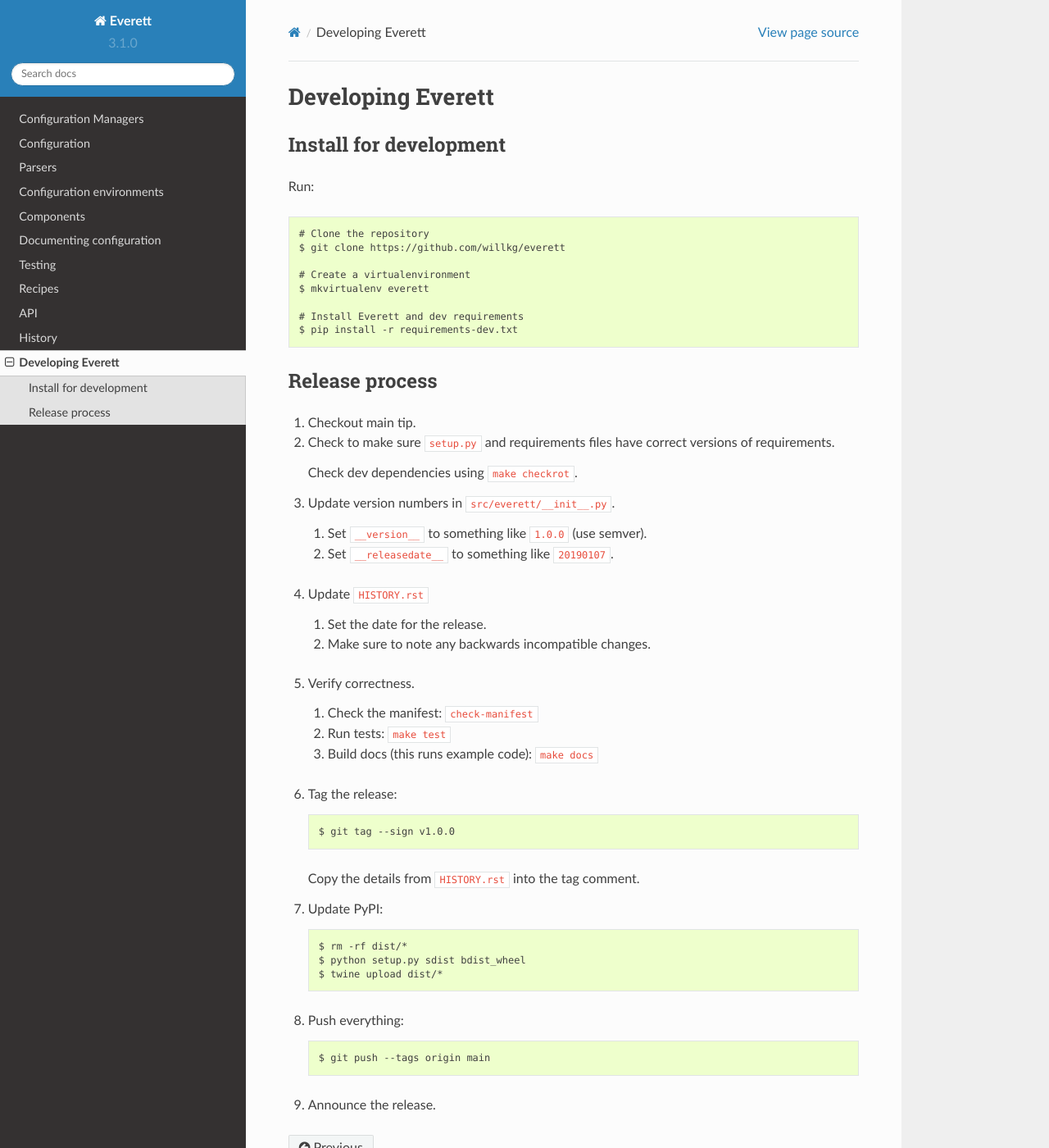
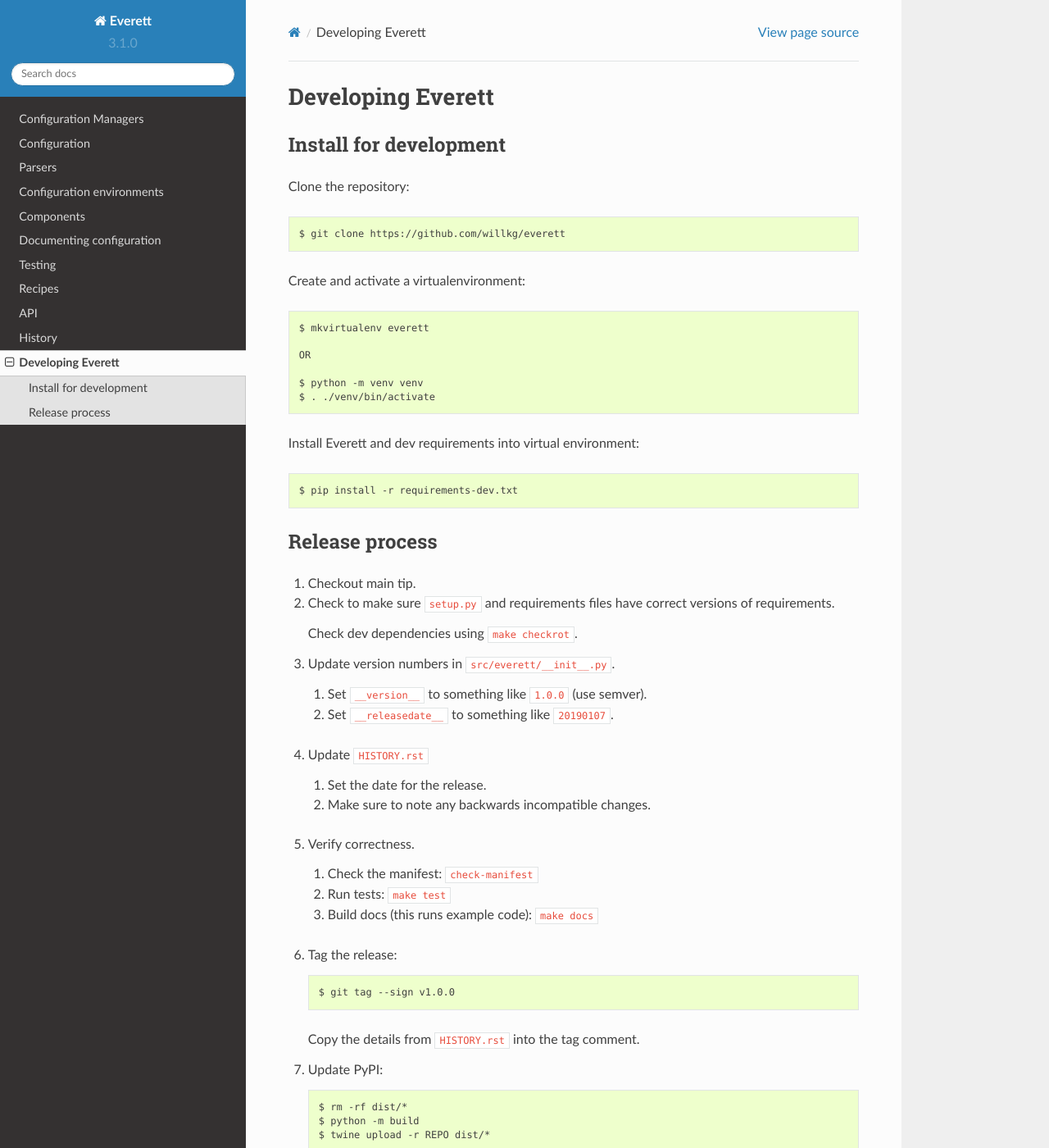
Before and after one commit to willkg/everett, a Sphinx documentation site: the page built from docs/dev.rst, in a window 1280 px wide and 1400 px high. Shown: the whole window at 82% size. Built offline with Sphinx 7.4.7 and the Read the Docs theme 2.0.0, drawn with Linux system fonts in a browser that asks for light colours; some of the changed text lies outside the part shown.

Commit message:
Fix release process to use build

```diff
--- a/docs/dev.rst
+++ b/docs/dev.rst
@@ -5,15 +5,21 @@
 Install for development
 =======================
 
-Run::
+Clone the repository::
 
-    # Clone the repository
     $ git clone https://github.com/willkg/everett
 
-    # Create a virtualenvironment
+Create and activate a virtualenvironment::
+
     $ mkvirtualenv everett
 
-    # Install Everett and dev requirements
+    OR
+
+    $ python -m venv venv
+    $ . ./venv/bin/activate
+
+Install Everett and dev requirements into virtual environment::
+
     $ pip install -r requirements-dev.txt
 
 
@@ -52,8 +58,10 @@
 7. Update PyPI::
 
        $ rm -rf dist/*
-       $ python setup.py sdist bdist_wheel
-       $ twine upload dist/*
+       $ python -m build
+       $ twine upload -r REPO dist/*
+
+   Make sure ``REPO`` matches a section in your ``~/.pypyrc`` file.
 
 8. Push everything::
 
```
